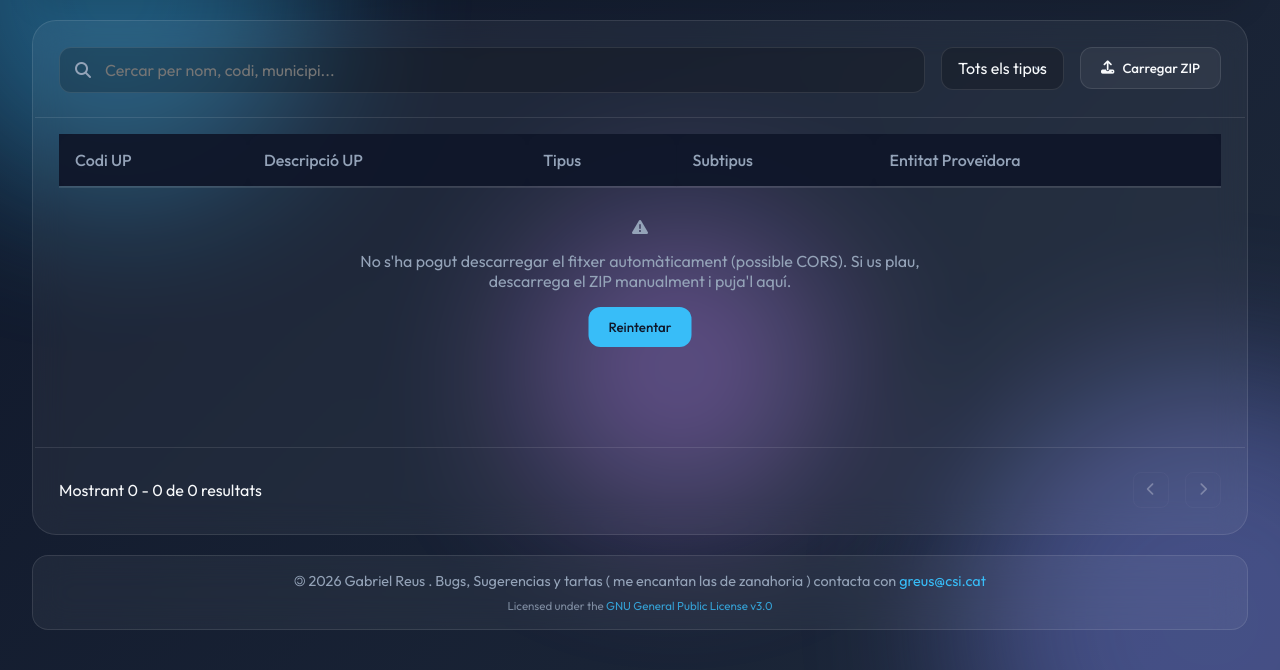
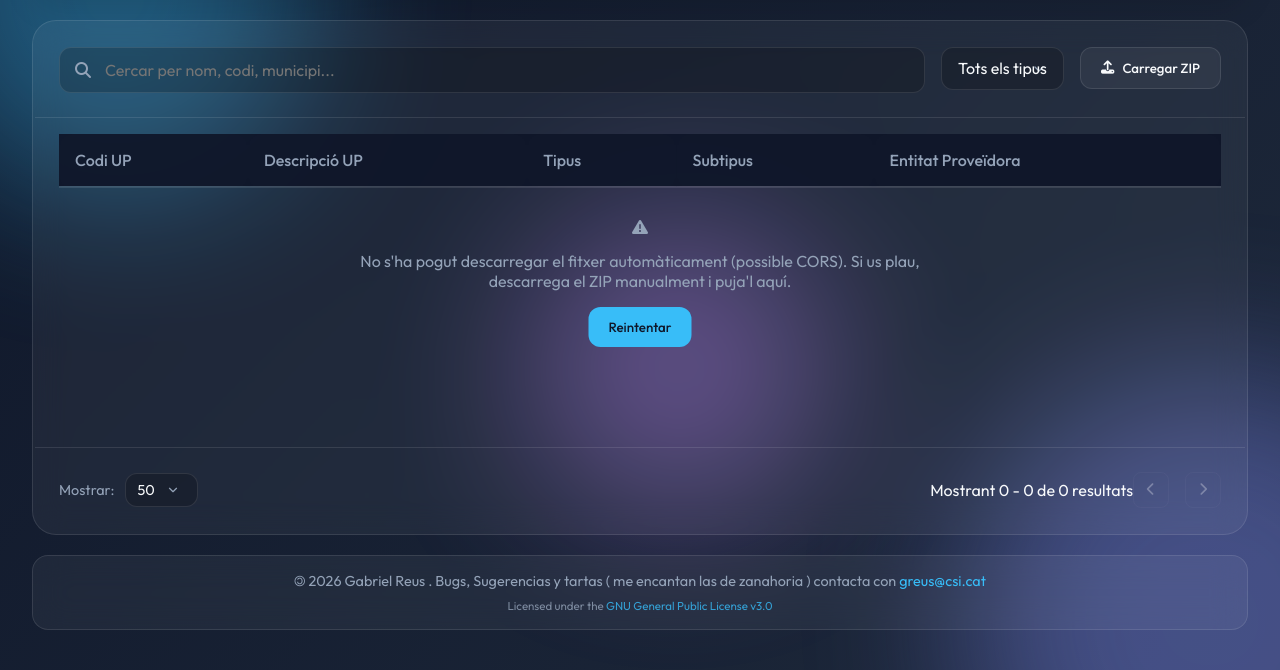
Before and after one commit to GabrielReusRodriguez/LookUP, a plain HTML site: page lookUP.html in a window 1280 px wide. Shown: the part 130-800 px from the top of the page. Drawn offline with nearby package versions, Linux system fonts and the light colour scheme; no server answers.

Commit message:
Feat: Add items per page selector

```diff
--- a/app.js
+++ b/app.js
@@ -41,6 +41,7 @@ const app = {
         startRange: document.getElementById('startRange'),
         endRange: document.getElementById('endRange'),
         totalItems: document.getElementById('totalItems'),
+        itemsPerPageSelect: document.getElementById('itemsPerPageSelect'),
         loadingState: document.getElementById('loadingState'),
         noResults: document.getElementById('noResults'),
         errorState: document.getElementById('errorState'),
@@ -95,6 +96,13 @@ const app = {
             this.state.filters.type = e.target.value;
             this.state.currentPage = 1;
             this.filterData();
+        });
+
+        // Items Per Page
+        this.elements.itemsPerPageSelect.addEventListener('change', (e) => {
+            this.state.itemsPerPage = parseInt(e.target.value);
+            this.state.currentPage = 1;
+            this.renderTable();
         });
 
         // Pagination
--- a/lookUP.html
+++ b/lookUP.html
@@ -118,6 +118,17 @@
 
             <!-- Pagination -->
             <div class="pagination-bar">
+                <div class="items-per-page-group"
+                    style="display: flex; align-items: center; gap: 10px; margin-right: auto;">
+                    <label for="itemsPerPageSelect"
+                        style="color: var(--text-muted); font-size: 0.9rem;">Mostrar:</label>
+                    <select id="itemsPerPageSelect" style="width: auto; padding: 8px 32px 8px 12px; font-size: 0.9rem;">
+                        <option value="25">25</option>
+                        <option value="50" selected>50</option>
+                        <option value="100">100</option>
+                        <option value="500">500</option>
+                    </select>
+                </div>
                 <div class="pagination-info">
                     Mostrant <span id="startRange">0</span> - <span id="endRange">0</span> de <span
                         id="totalItems">0</span> resultats
```
